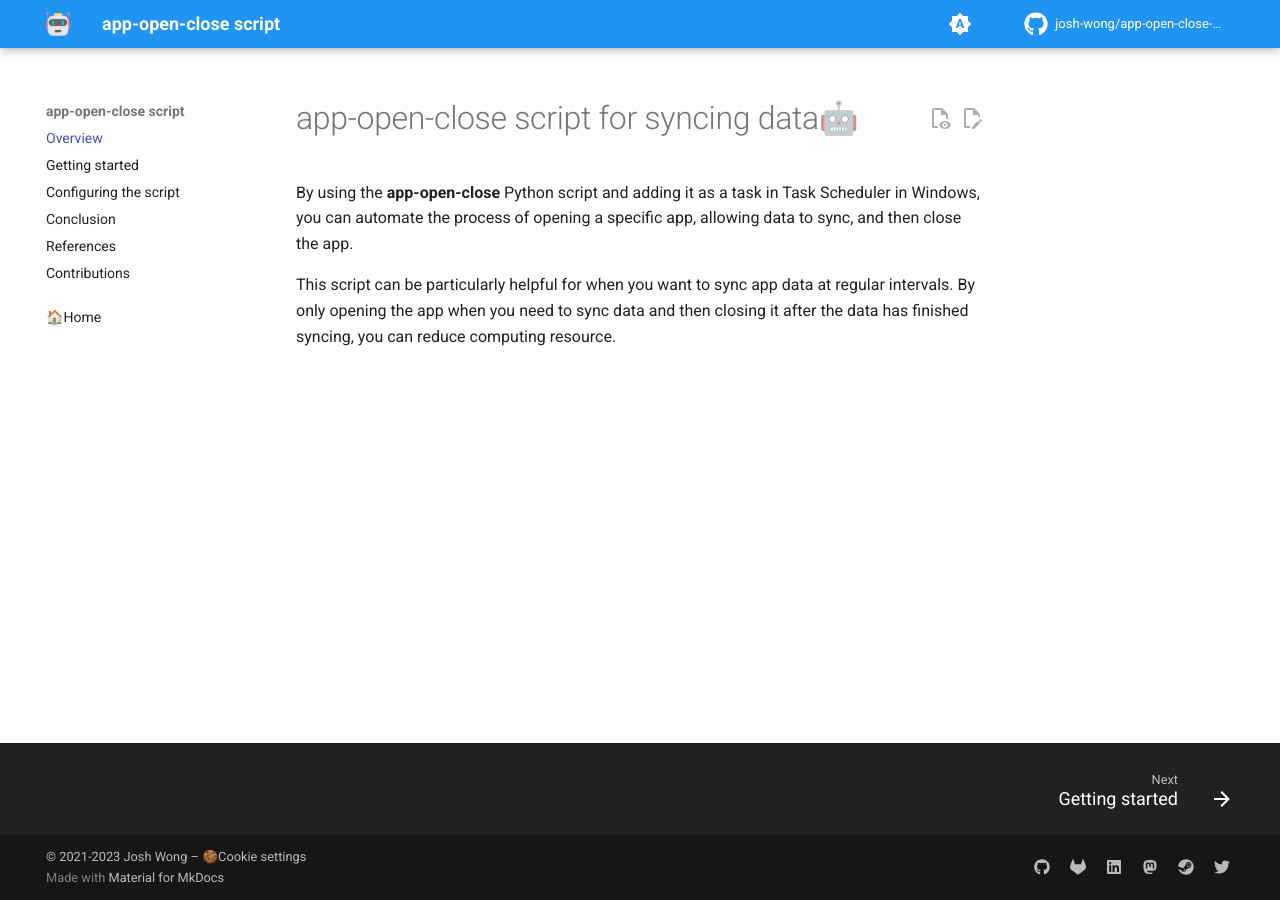
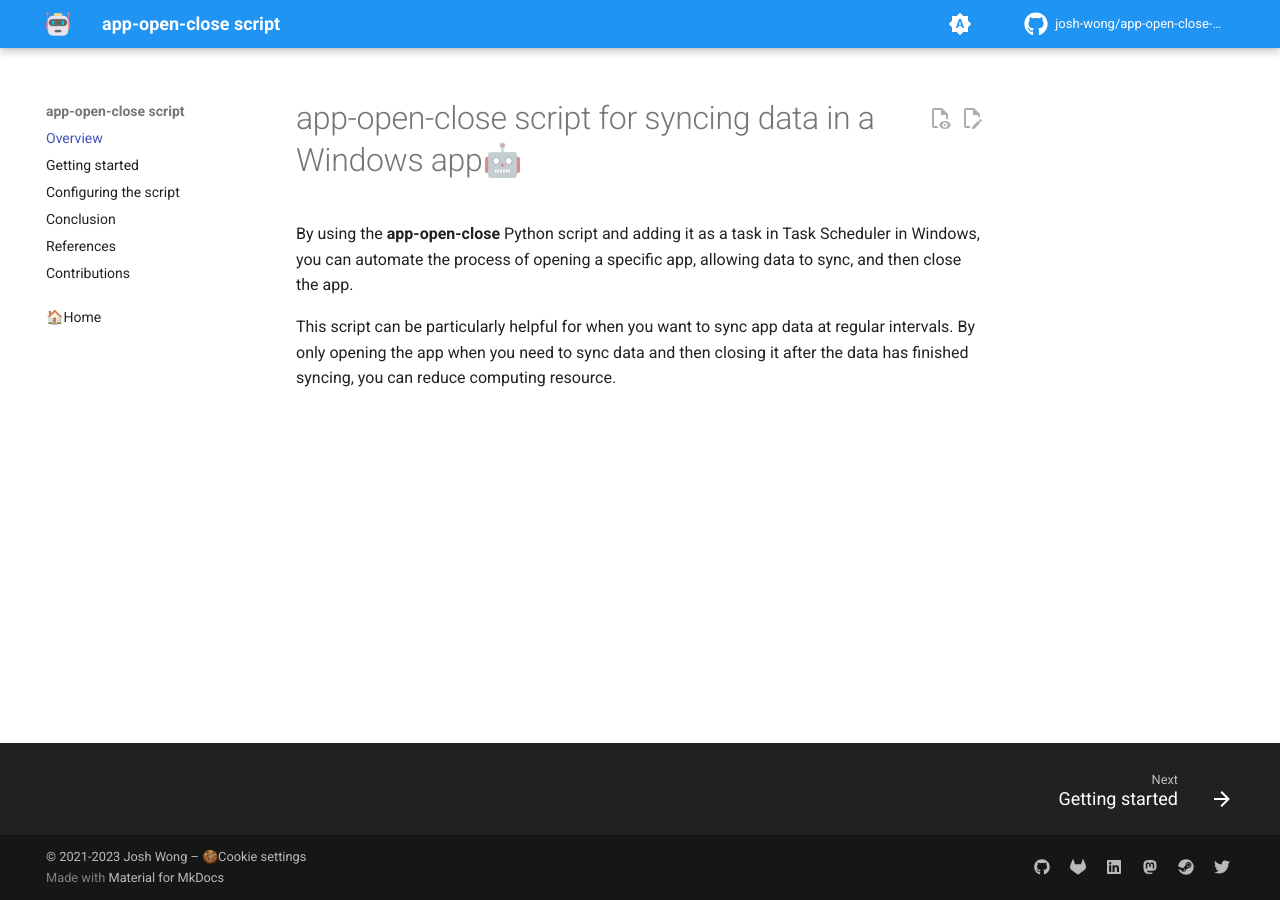
Before and after one commit to josh-wong/app-open-close-script, an MkDocs documentation site: the page built from docs/index.md, in a window 1280 px wide. Built offline with MkDocs 1.6.1 and Material for MkDocs 9.7.7, drawn with Linux system fonts in a browser that asks for light colours; comment, search, counter and statistics services are not loaded.

Commit message:
Change page title

```diff
--- a/docs/index.md
+++ b/docs/index.md
@@ -1,4 +1,4 @@
-# app-open-close script for syncing data🤖
+# app-open-close script for syncing data in a Windows app🤖
 
 By using the **app-open-close** Python script and adding it as a task in Task Scheduler in Windows, you can automate the process of opening a specific app, allowing data to sync, and then close the app.
 
```
